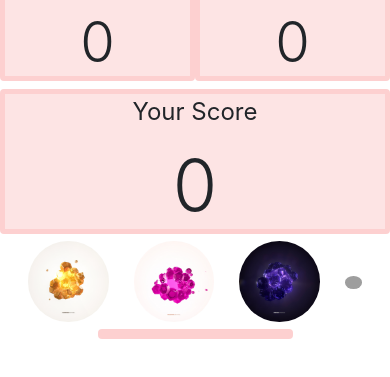
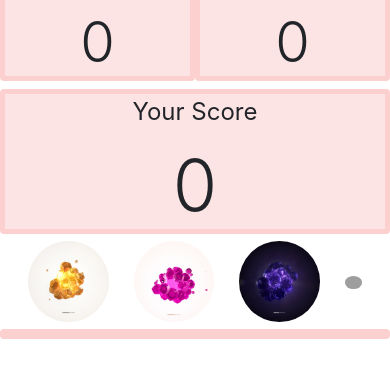
Before and after one commit to jwmann13/unit-4-game, a plain HTML site: page index.html in a window 390 px wide. Shown: the part 399-776 px from the top of the page. Drawn offline with nearby package versions, Linux system fonts and the light colour scheme; grey boxes are pictures that could not be loaded.

Commit message:
style change on win indicator

```diff
--- a/index.html
+++ b/index.html
@@ -88,7 +88,7 @@
             </p> -->
         </div>
         <div class="row d-flex justify-content-center" id="score-wins">
-            <div class="card col-6 text-center">
+            <div class="card col-12 col-md-6 text-center">
                 <div class="display-3" id="user-wins"></div>
             </div>
         </div>
```
